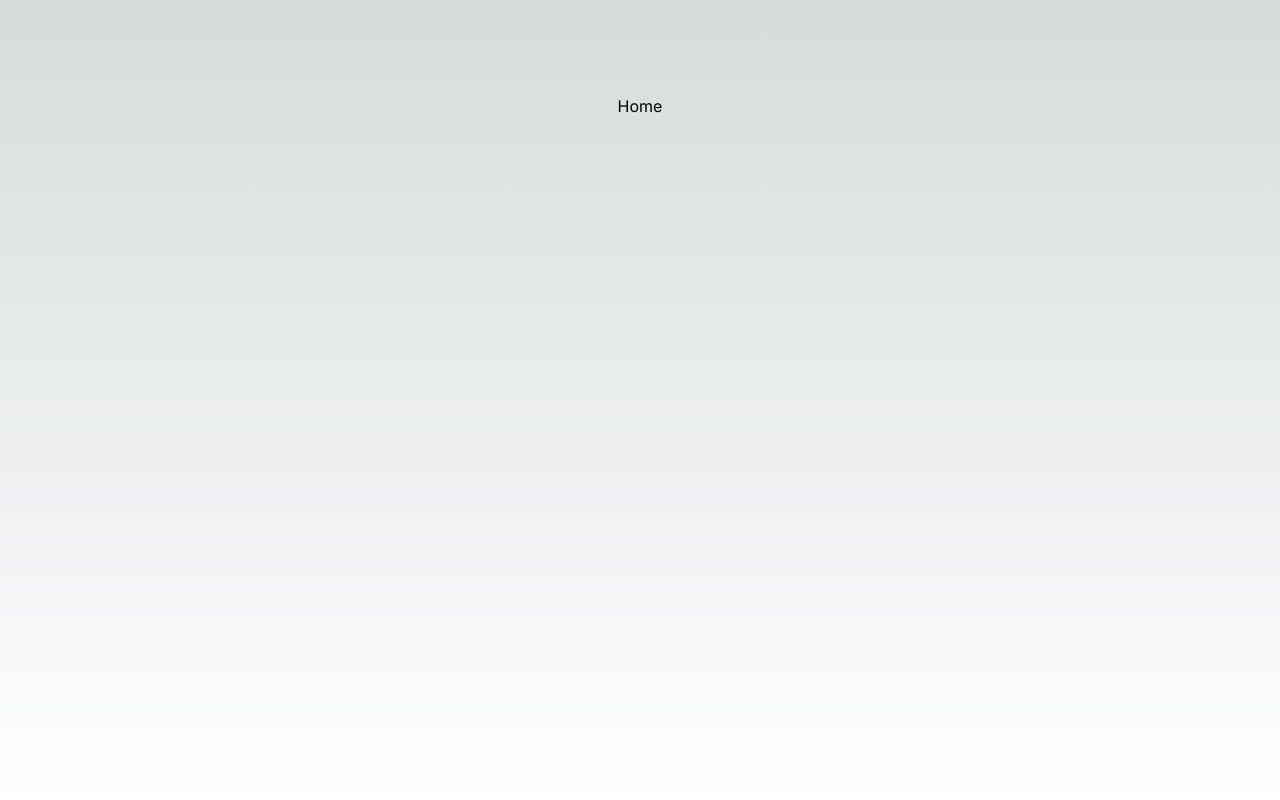
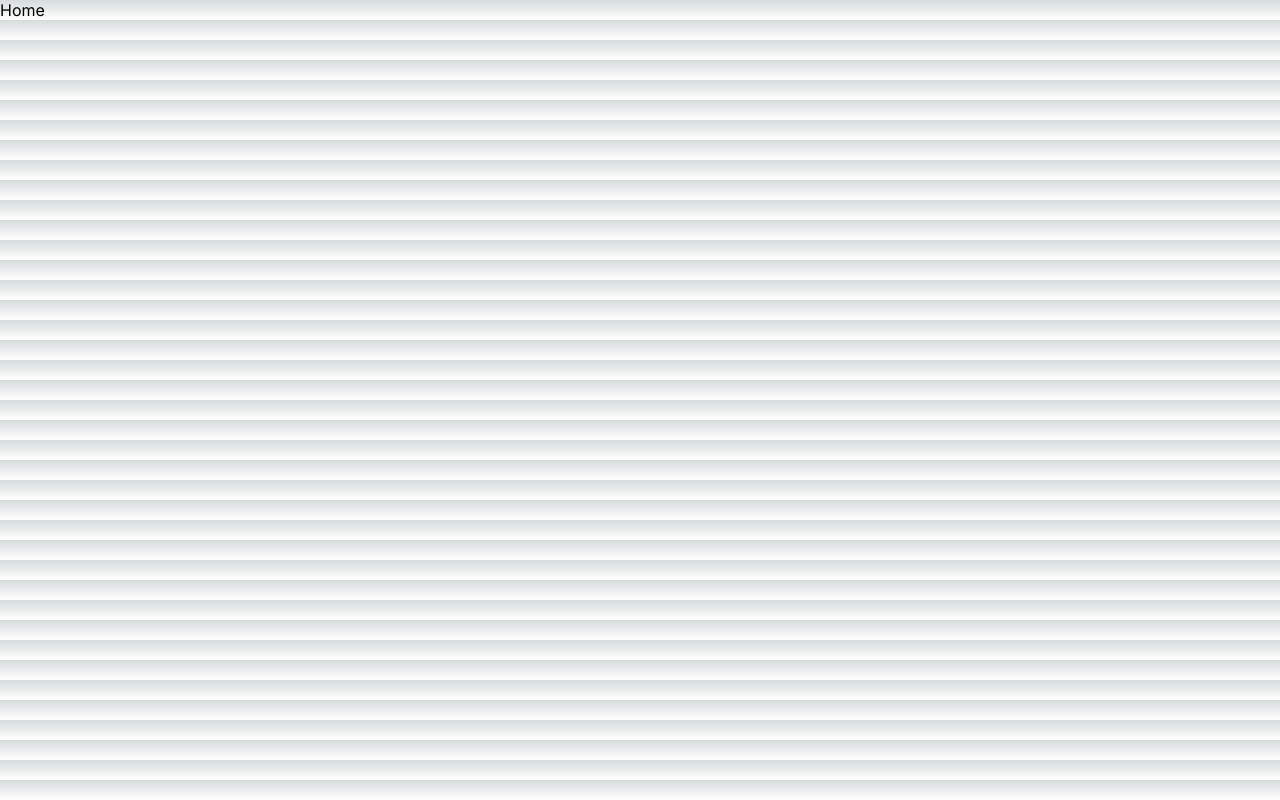
Before and after one commit to khaledx30/nextdemo, a Next.js app: page / in a window 1280 px wide. Built offline with nearby package versions, Linux system fonts and the light colour scheme.

Commit message:
inti next

```diff
--- /dev/null
+++ b/src/app/blog/[id]/page.jsx
@@ -0,0 +1,5 @@
+import React from "react";
+
+export default function BlogPost() {
+  return <div>BlogPost</div>;
+}
--- /dev/null
+++ b/src/app/contact/page.jsx
@@ -0,0 +1,5 @@
+import React from "react";
+
+export default function Contact() {
+  return <div>Contact</div>;
+}
--- /dev/null
+++ b/src/app/dashboard/(auth)/login/page.jsx
@@ -0,0 +1,5 @@
+import React from "react";
+
+export default function Login() {
+  return <div>Login</div>;
+}
--- /dev/null
+++ b/src/app/dashboard/(auth)/register/page.jsx
@@ -0,0 +1,5 @@
+import React from "react";
+
+export default function Register() {
+  return <div>Register</div>;
+}
--- a/src/app/page.jsx
+++ b/src/app/page.jsx
@@ -2,8 +2,8 @@ import styles from "./page.module.css";
 
 export default function Home() {
   return (
-    <main className={styles.main}>
+    <div className={styles.div}>
       <div>Home</div>
-    </main>
+    </div>
   );
 }
--- /dev/null
+++ b/src/app/portfolio/[category]/page.jsx
@@ -0,0 +1,5 @@
+import React from "react";
+
+export default function Category() {
+  return <div>Category</div>;
+}
--- /dev/null
+++ b/src/app/portfolio/page.jsx
@@ -0,0 +1,5 @@
+import React from "react";
+
+export default function Portfolio() {
+  return <div>Portfolio</div>;
+}
```
